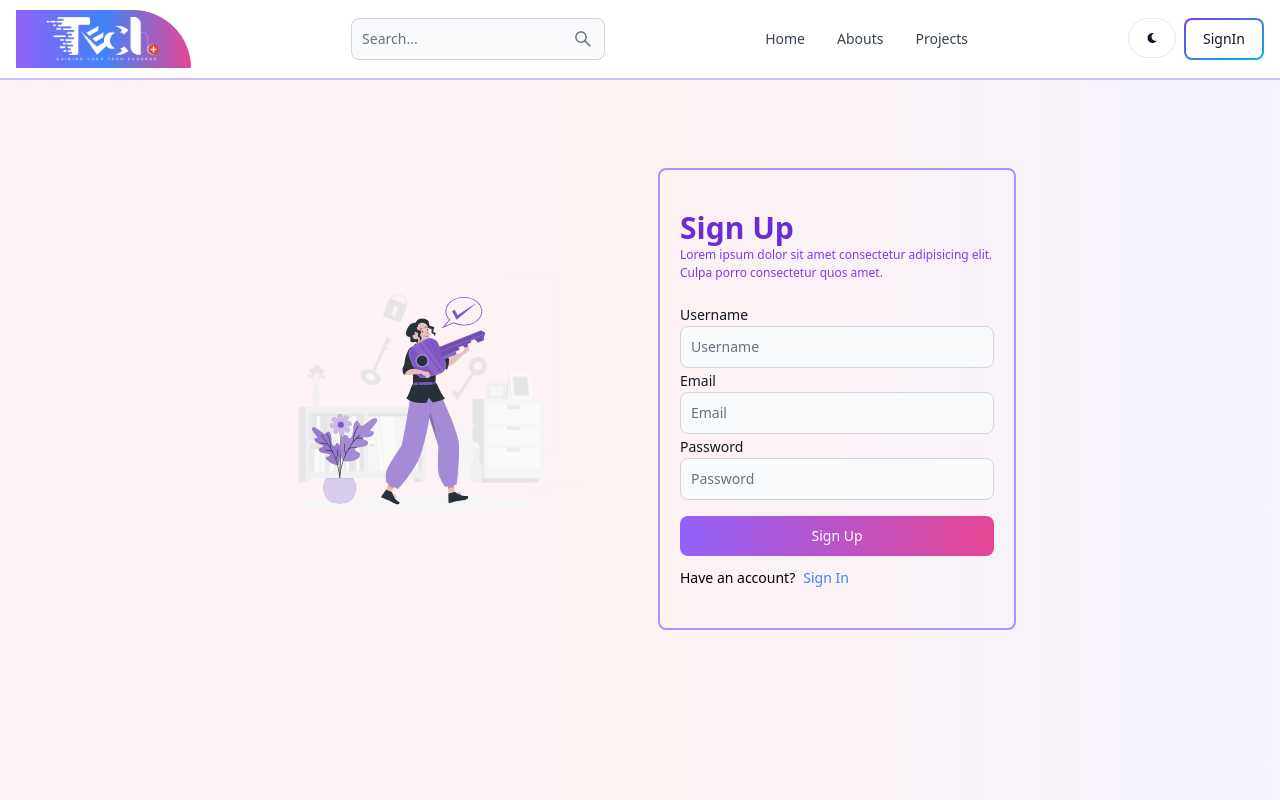
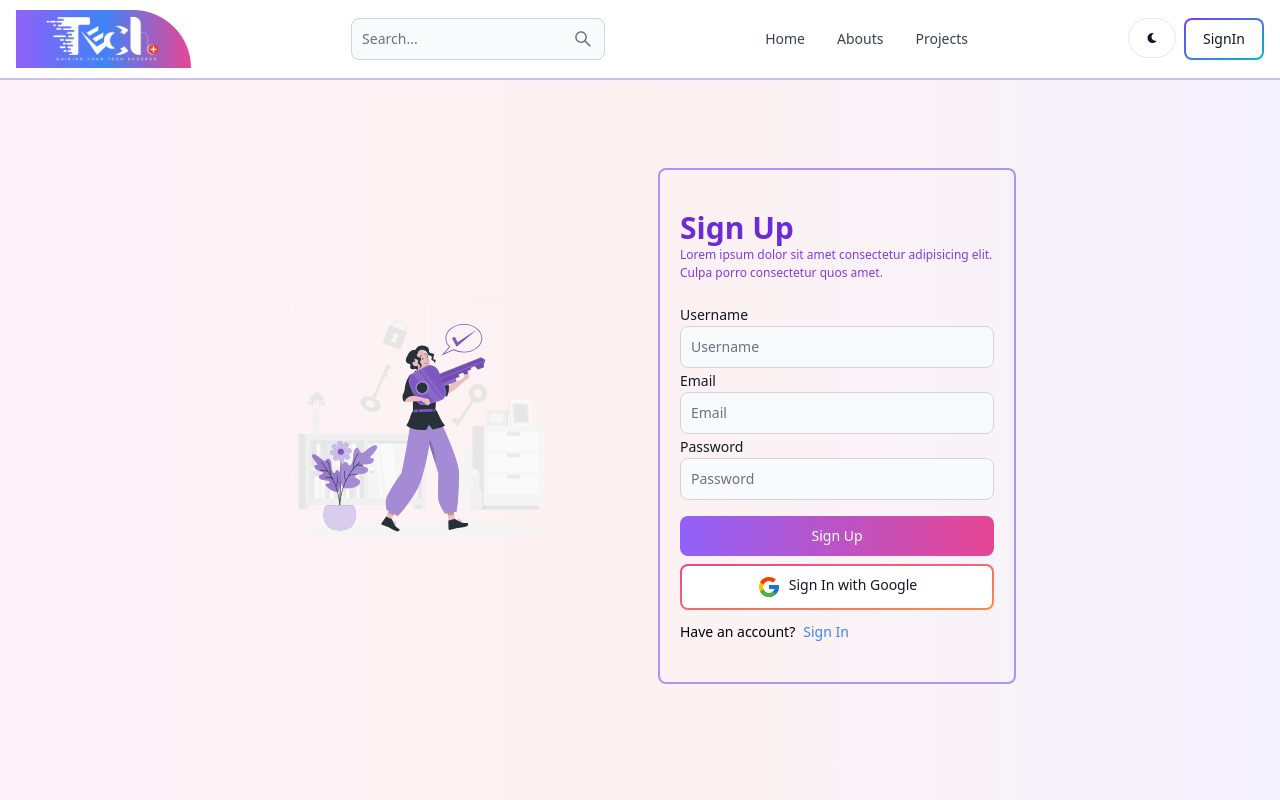
Before and after one commit to mdmonauwarulislam/TechPlus, a React (Vite) app in the folder client/: page /signup in a window 1280 px wide. Shown: the top 800 px of the page. Built offline with nearby package versions, Linux system fonts and the light colour scheme.

Commit message:
Google Auth UI

```diff
--- /dev/null
+++ b/client/src/components/OAuth.jsx
@@ -0,0 +1,17 @@
+import { Button } from "flowbite-react"
+import { FcGoogle } from "react-icons/fc";
+
+
+
+function OAuth() {
+  return (
+    <div>
+      <Button className="w-full mt-2" type="button" gradientDuoTone='pinkToOrange' outline>
+        <FcGoogle className="w-6 h-6 mr-2" />
+         Sign In with Google
+        </Button>
+    </div>
+  )
+}
+
+export default OAuth
--- a/client/src/pages/SignIn.jsx
+++ b/client/src/pages/SignIn.jsx
@@ -6,6 +6,8 @@
 import { useState } from "react";
 import { useDispatch, useSelector } from "react-redux";
 import { signinStart, signinSuccess, signinFailure } from "../redux/user/userSlice";
+import OAuth from "../components/OAuth";
+
 
 function SignIn() {
   const [formData, setFormData] = useState({});
@@ -78,6 +80,7 @@
                 </>
               ) : 'Sign In'}
             </Button>
+            <OAuth/>
           </form>
           <div className="flex gap-2 mt-3 text-sm">
             <span>Don't have an account?</span>
--- a/client/src/pages/SignUp.jsx
+++ b/client/src/pages/SignUp.jsx
@@ -2,6 +2,7 @@
 import signupimg from '../assets/images/signin2.svg';
 import { Link, useNavigate } from 'react-router-dom';
 import { useState } from "react";
+import OAuth from "../components/OAuth";
 
 function SignUp() {
   const [formData, setFormData] = useState({});
@@ -22,6 +23,7 @@
     try {
       setIsLoading(true);
       setErrorMessage(null);
+
 
       const res = await fetch('/api/auth/signup', {
         method: 'POST',
@@ -79,6 +81,7 @@
                 </>
               ) : 'Sign Up'}
             </Button>
+            <OAuth/>
           </form>
           <div className="flex gap-2 mt-3 text-sm">
             <span>Have an account?</span>
```
